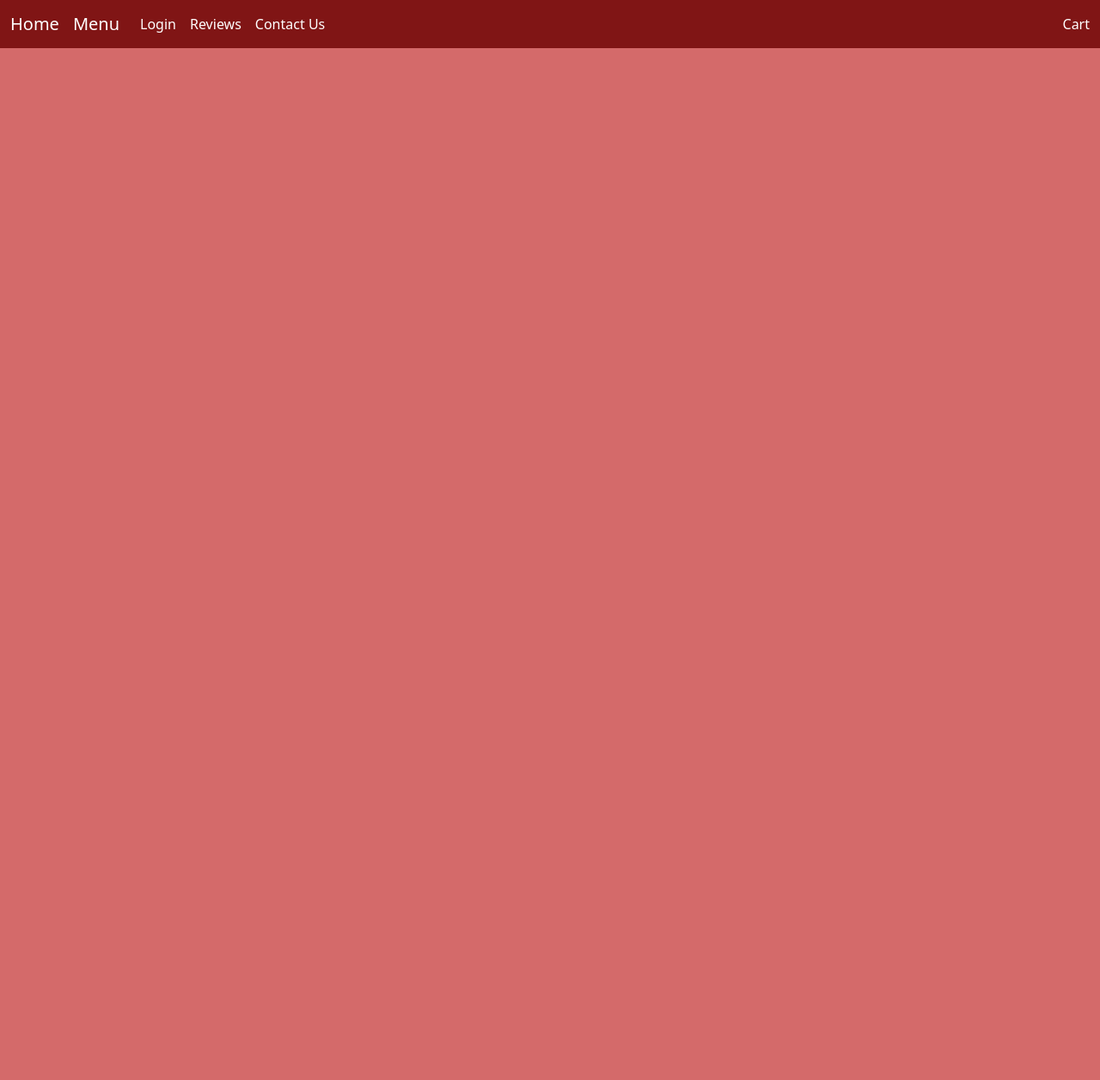
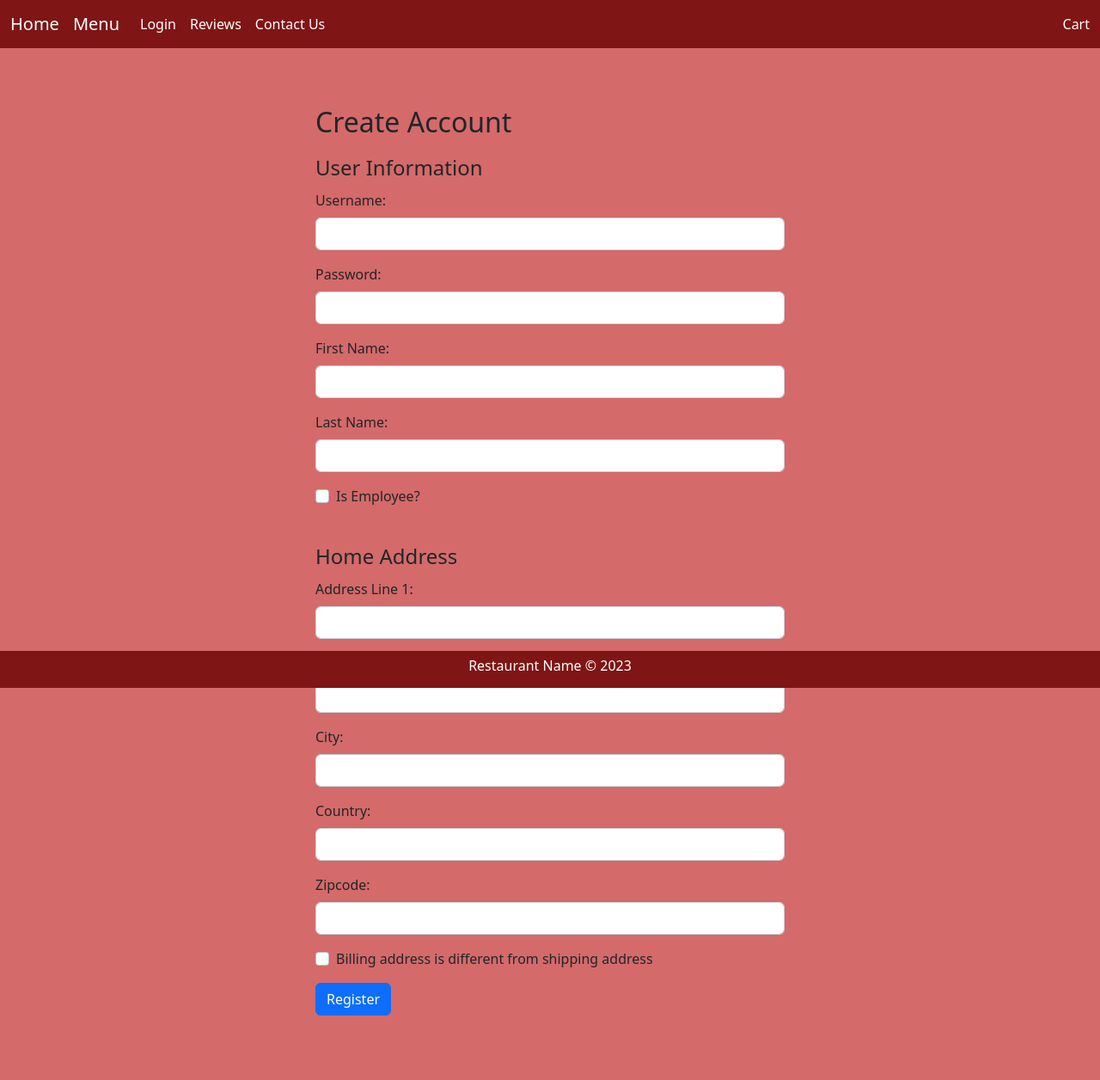
Before and after one commit to jlenz126/ctugroup, a PHP site: page /create_account.php in a window 1280 px wide. Shown: the whole page at 86% size. Before the commit the page ends 56 px from the top, so only its background shows below. Run offline with PHP 8.4, Linux system fonts and the light colour scheme.

Commit message:
Update create_account.php
Updated with full code

```diff
--- a/create_account.php
+++ b/create_account.php
@@ -68,3 +68,128 @@ if ($_SERVER['REQUEST_METHOD'] == 'POST') {
         }
     }
 }
+
+?>
+
+<div class="container mt-5">
+    <div class="row justify-content-center">
+        <div class="col-12 col-md-8 col-lg-6"> <!-- Adjusted for grid responsiveness -->
+            <h2>Create Account</h2>
+            <p class="text-danger"><?= $message; ?></p>
+
+            <form action="create_account.php" method="POST" class="mt-3">
+                <fieldset>
+                    <legend>User Information</legend>
+                    <div class="mb-3">
+                        <label for="username" class="form-label">Username:</label>
+                        <input type="text" name="username" class="form-control" required>
+                    </div>
+                    <div class="mb-3">
+                        <label for="password" class="form-label">Password:</label>
+                        <input type="password" name="password" class="form-control" required>
+                    </div>
+                    <div class="mb-3">
+                        <label for="firstname" class="form-label">First Name:</label>
+                        <input type="text" name="firstname" class="form-control" required>
+                    </div>
+                    <div class="mb-3">
+                        <label for="lastname" class="form-label">Last Name:</label>
+                        <input type="text" name="lastname" class="form-control" required>
+                    </div>
+                    <div class="mb-3 form-check">
+                        <input type="checkbox" name="employee" class="form-check-input" id="employee">
+                        <label for="employee" class="form-check-label">Is Employee?</label>
+                    </div>
+                </fieldset>
+
+                <fieldset class="mt-4">
+                    <legend>Home Address</legend>
+                    <div class="mb-3">
+                        <label for="line1" class="form-label">Address Line 1:</label>
+                        <input type="text" name="line1" class="form-control" required>
+                    </div>
+                    <div class="mb-3">
+                        <label for="line2" class="form-label">Address Line 2:</label>
+                        <input type="text" name="line2" class="form-control">
+                    </div>
+                    <div class="mb-3">
+                        <label for="city" class="form-label">City:</label>
+                        <input type="text" name="city" class="form-control" required>
+                    </div>
+                    <div class="mb-3">
+                        <label for="country" class="form-label">Country:</label>
+                        <input type="text" name="country" class="form-control" required>
+                    </div>
+                    <div class="mb-3">
+                        <label for="zipcode" class="form-label">Zipcode:</label>
+                        <input type="text" name="zipcode" class="form-control" required>
+                    </div>
+                </fieldset>
+
+                <div class="mb-3 form-check">
+                    <input type="checkbox" id="differentBillingAddress" class="form-check-input">
+                    <label for="differentBillingAddress" class="form-check-label">Billing address is different from shipping address</label>
+                </div>
+
+                <fieldset class="mt-4" id="billingAddressFields" style="display: none;">
+                    <legend>Billing Address</legend>
+                    <div class="mb-3">
+                        <label for="billingLine1" class="form-label">Address Line 1:</label>
+                        <input type="text" name="billingLine1" class="form-control">
+                    </div>
+                    <div class="mb-3">
+                        <label for="billingLine2" class="form-label">Address Line 2:</label>
+                        <input type="text" name="billingLine2" class="form-control">
+                    </div>
+                    <div class="mb-3">
+                        <label for="billingCity" class="form-label">City:</label>
+                        <input type="text" name="billingCity" class="form-control">
+                    </div>
+                    <div class="mb-3">
+                        <label for="billingCountry" class="form-label">Country:</label>
+                        <input type="text" name="billingCountry" class="form-control">
+                    </div>
+                    <div class="mb-3">
+                        <label for="billingZipcode" class="form-label">Zipcode:</label>
+                        <input type="text" name="billingZipcode" class="form-control">
+                    </div>
+                </fieldset>
+
+                <script>
+                    // Using plain JavaScript
+                    document.getElementById('differentBillingAddress').addEventListener('change', function() {
+                        var billingFields = document.getElementById('billingAddressFields');
+                        if (this.checked) {
+                            billingFields.style.display = 'block';
+                        } else {
+                            billingFields.style.display = 'none';
+                        }
+                    });
+                </script>
+
+                <div class="mt-3">
+                    <button type="submit" class="btn btn-primary">Register</button>
+                </div>
+            </form>
+        </div>
+    </div>
+</div>
+
+<style>
+
+    /* Additional CSS for better presentation */
+
+    body {
+        padding-top: 75px; /* Adjusted based on navbar's height */
+        padding-bottom: 75px;
+    }
+    .main-view {
+        max-width: 600px;
+        margin: 0 auto; /* Vertically centered and horizontally centered */
+        padding: 5px;  /* Some padding for better spacing */
+    }
+</style>
+
+<?php
+include_once 'footer.php';
+?>
```
